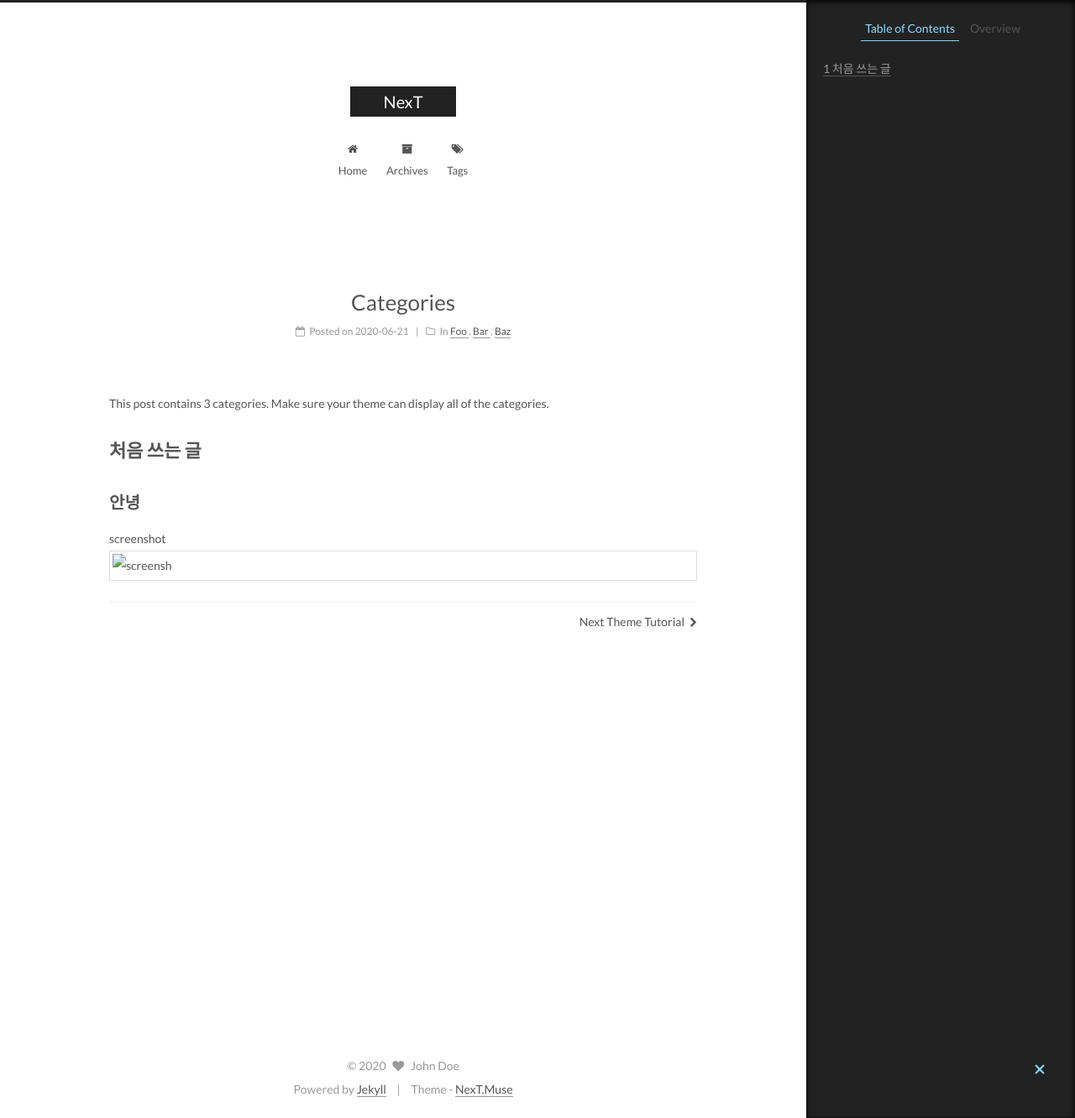
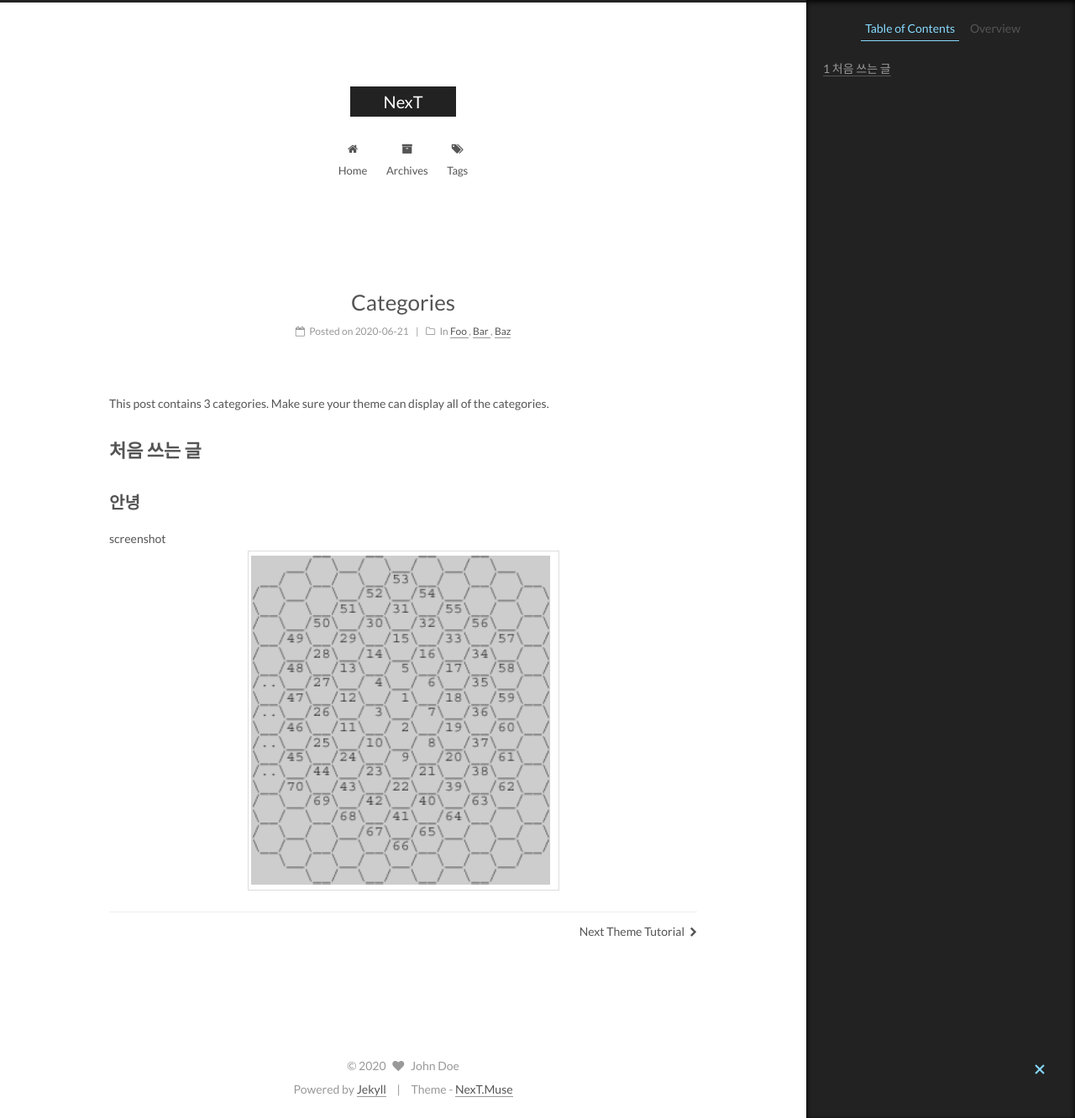
Before and after one commit to HamSeokHeon/HamSeokHeon.github.io, a Jekyll site: the page built from _posts/2020-06-21-aa.md, in a window 1280 px wide and 1332 px high. Shown: the whole window at 84% size. Built offline with Jekyll 4.4.1, drawn with Linux system fonts in a browser that asks for light colours.

Commit message:
Update 2020-06-21-aa.md

```diff
--- a/_posts/2020-06-21-aa.md
+++ b/_posts/2020-06-21-aa.md
@@ -16,4 +16,4 @@ This post contains 3 categories. Make sure your theme can display all of the cat
 
 
 screenshot
-![screensh](./images/aa.png)
+![screensh](https://github.com/HamSeokHeon/HamSeokHeon.github.io/blob/master/_posts/images/aa.png)
```
